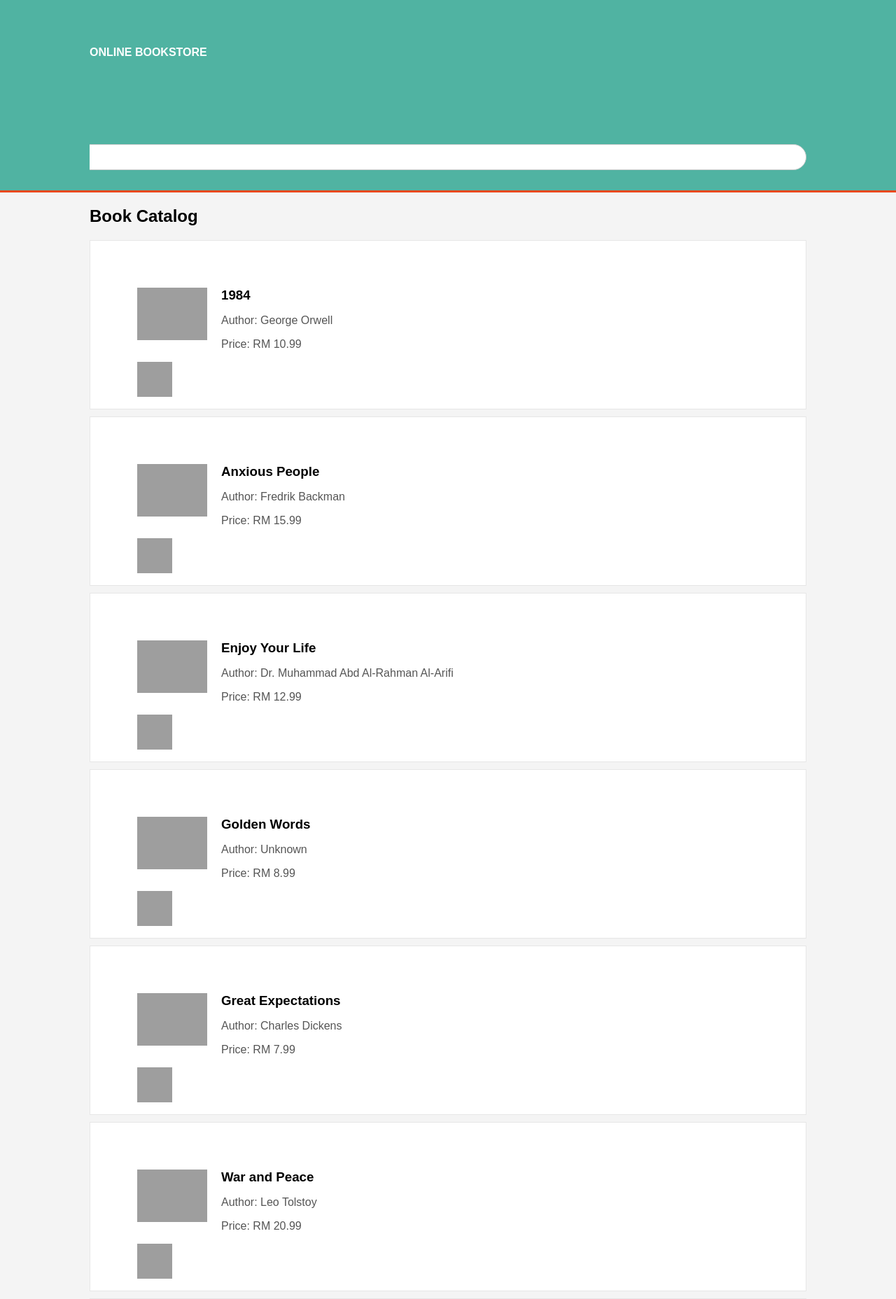
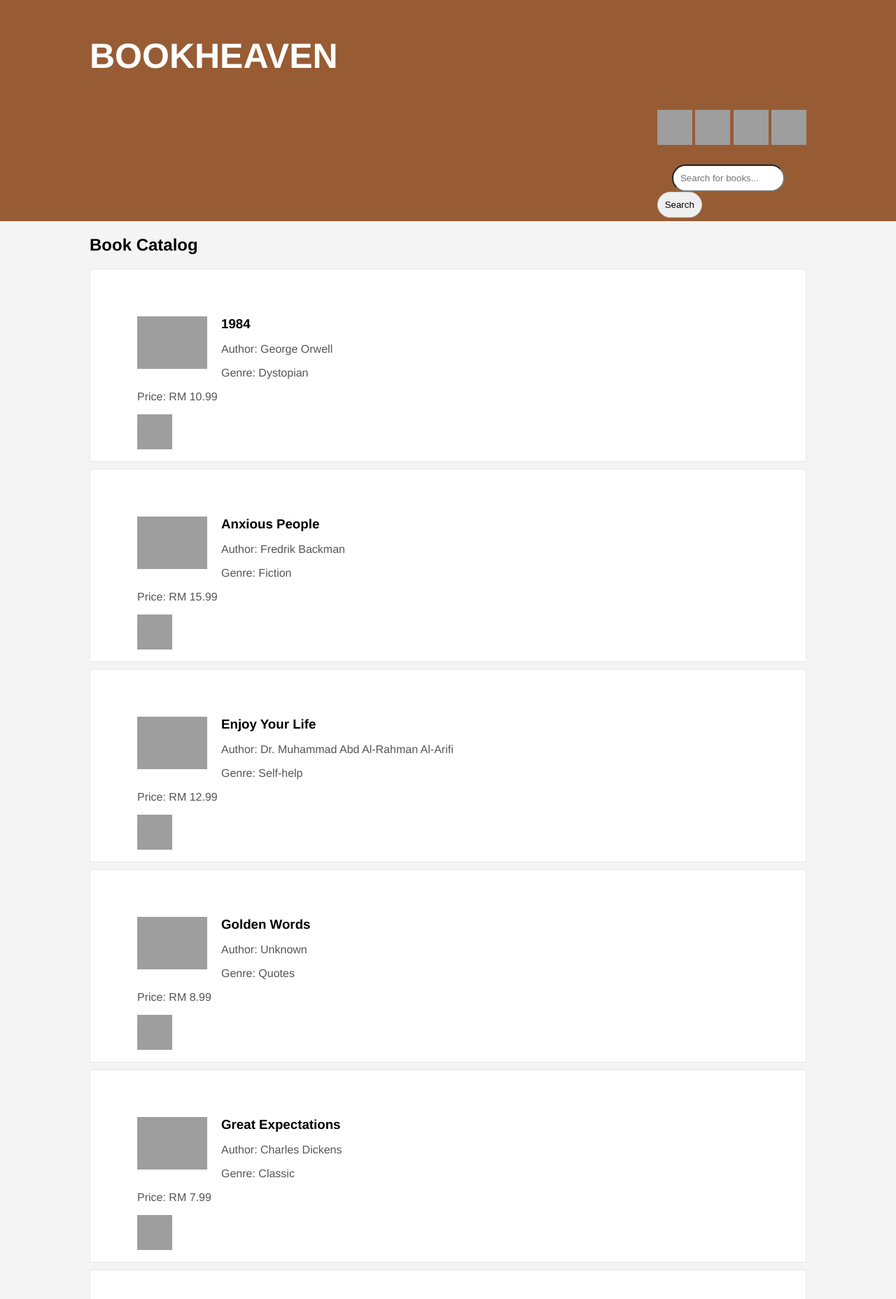
Before and after one commit to YoungMars3/Mars-Python, a Flask app: page / in a window 1280 px wide. Shown: the top 1856 px of the page at 70% size. Run offline with Flask 3, Linux system fonts and the light colour scheme; grey boxes are pictures that could not be loaded.

Commit message:
added some changes

```diff
--- a/static/css/styles.css
+++ b/static/css/styles.css
@@ -1,5 +1,5 @@
 body {
-    font-family: 'Arial', sans-serif;
+    font-family:'Franklin Gothic Medium', 'Arial Narrow', Arial, sans-serif;
     background-color: #f4f4f4;
     margin: 0;
     padding: 0;
@@ -12,18 +12,18 @@
 }
 
 header {
-    background: #50b3a2;
+    background: #975c34;
     color: white;
     padding-top: 30px;
+    padding-bottom: 5px;
     min-height: 70px;
-    border-bottom: #e8491d 3px solid;
 }
 
 header a {
     color: #ffffff;
     text-decoration: none;
     text-transform: uppercase;
-    font-size: 16px;
+    font-size: 50px;
 }
 
 header ul {
@@ -85,62 +85,33 @@
 footer {
     padding: 20px;
     color: #ffffff;
-    background-color: #e8491d;
+    background-color: #975c34;
     text-align: center;
 }
 
-.flash {
-    padding: 10px;
-    margin: 10px 0;
-    border: 1px solid transparent;
-    border-radius: 5px;
-}
-
-.success {
-    color: #155724;
-    background-color: #d4edda;
-    border-color: #c3e6cb;
-}
-
-.error {
-    color: #721c24;
-    background-color: #f8d7da;
-    border-color: #f5c6cb;
-}
-
-.flash-message {
-    padding: 10px;
-    margin-bottom: 10px;
-    border: 1px solid transparent;
-    border-radius: 5px;
-    text-align: center;
-}
-
-.flash-message.info {
-    color: #0c5460;
-    background-color: #d1ecf1;
-    border-color: #bee5eb;
-}
-
 .cart-count {
-  position: absolute;
-  top: 160px;
-  right: 295px;
-  padding: 3px 7px;
+  padding: 1px 15px;
   border-radius: 50%;
   background-color: red;
   color: white;
-  font-size: 0.75em;
+}
+
+.search-container {
+  width: 100%; /* Full width of its parent */
+  max-width: 1200px; /* Limits the maximum width */
+  margin: 0 auto; /* Centers the container */
+  padding: 0 10%; /* Adds padding to the left and right */
+  box-sizing: border-box; /* Ensures padding is included in the width */
 }
 
 #searchBar {
-    width: 1500px; /* Makes the search bar full width of its container */
-    padding: 10px; /* Adds some space inside the search bar */
-    border-radius: 25px; /* Gives rounded corners to the search bar */
-    border: 1px solid #ccc; /* Optional: Adds a border to the search bar */
-    /* Additional optional styling */
-    box-sizing: border-box; /* Ensures padding doesn't affect the final width */
+  width: 80%; /* Adjusted width */
+  margin: 0 auto; /* Centers the search bar */
+  padding: 10px; /* Adjust padding to your preference */
+  border-radius: 25px; /* Rounded corners */
+  /* Add any other styles for the search bar */
 }
+
 
 /* HTML: <div class="loader"></div> */
 .loader {
@@ -167,3 +138,110 @@
   50%   {transform:scaleY(-1) rotate(0deg)}
   100%  {transform:scaleY(-1) rotate(-135deg)}
 }
+
+/* Show Cart Button */
+.show-cart-btn:hover {
+  position: auto;
+  border: none;
+  cursor: pointer;
+  /* Add any additional properties you wish */
+}
+
+/* Add to Cart Button */
+.add-to-cart-btn {
+  position: auto;
+  border: none;
+  cursor: pointer;
+  /* Add any additional properties you wish */
+}
+
+/* Login Button */
+.login-btn {
+  position: auto;
+  border: none;
+  cursor: pointer;
+  /* Add any additional properties you wish */
+}
+
+/* Logout Button */
+.logout-btn {
+  position: auto;
+  border: none;
+  cursor: pointer;
+  /* Add any additional properties you wish */
+}
+
+/* Home Button */
+.home-btn {
+  position: auto;
+  border: none;
+  cursor: pointer;
+  /* Add any additional properties you wish */
+}
+
+/* Register Button */
+.register-btn {
+  position: auto;
+  border: none;
+  cursor: pointer;
+  /* Add any additional properties you wish */
+}
+
+/* Search Button */
+.search-btn {
+  position: auto;
+  padding: 10px; /* Adds some space inside the search bar */
+  border-radius: 25px; /* Gives rounded corners to the search bar */
+  border: 1px solid #ccc; /* Optional: Adds a border to the search bar */
+  /* Additional optional styling */
+  box-sizing: border-box; /* Ensures padding doesn't affect the final width */
+}
+
+ /* Register Button*/
+.register-btn:hover {
+  background-color: #804d2c; /* Darker shade of green */
+  border-radius: 20px;
+}
+
+
+/* Add to Cart Button */
+.add-to-cart-btn:hover {
+  background-color: #d1d1d1; /* Darker shade of green */
+  border-radius: 20px;
+}
+
+/* Show Cart Button */
+.show-cart-btn:hover {
+  background-color: #804d2c; /* Darker shade of green */
+  border-radius: 20px;
+}
+
+/* Login Button */
+.login-btn:hover {
+  background-color: #804d2c; /* Darker shade of green */
+  border-radius: 20px;
+}
+
+/* Logout Button */
+.logout-btn:hover {
+  background-color: #804d2c; /* Darker shade of green */
+  border-radius: 20px;
+}
+
+/* Home Button */
+.home-btn:hover {
+  background-color: #804d2c; /* Darker shade of green */
+  border-radius: 20px;
+}
+
+/* Register Button */
+.register-btn:hover {
+  background-color: #804d2c; /* Darker shade of green */
+  border-radius: 20px;
+}
+
+/* Search Button */
+.search-btn:hover {
+  background-color: #804d2c; /* Darker shade of green */
+  border-radius: 20px;
+}
--- a/templates/cart.html
+++ b/templates/cart.html
@@ -11,7 +11,8 @@
                     <img src="{{ book_info.details.cover }}" alt="{{ book_info.details.title }}">
                     <h3>{{ book_info.details.title }}</h3>
                     <p>Author: {{ book_info.details.author }}</p>
-                    <p>Price: ${{ book_info.details.price }}</p>
+                    <p>Price: RM {{ book_info.details.price }}</p>
+                    <p>Genre: {{ book_info.details.genre }}</p>
                     <p>Quantity: {{ book_info.quantity }}</p>
                     <div class="cart-buttons">
                         <a href="{{ url_for('add_to_cart', book_id=book_id) }}">+</a>
--- a/templates/index.html
+++ b/templates/index.html
@@ -10,8 +10,10 @@
                 <img src="{{ book.cover }}" alt="{{ book.title }}">
                 <h3>{{ book.title }}</h3>
                 <p>Author: {{ book.author }}</p>
+                <p>Genre: {{ book.genre }}</p>
                 <p>Price: RM {{ book.price }}</p>
-                <a href="{{ url_for('add_to_cart', book_id=book.id) }}"><img src="https://as1.ftcdn.net/jpg/05/98/80/10/160_F_598801080_FtSsT9XaDJvCJGdKWafNpy9pE4obutxY.png" alt="Add to Cart" style="width: 50px; height: 50px;"></a>
+
+                <a href="{{ url_for('add_to_cart', book_id=book.id) }}"><img src="https://as1.ftcdn.net/jpg/05/98/80/10/160_F_598801080_FtSsT9XaDJvCJGdKWafNpy9pE4obutxY.png" alt="Add to Cart" class="add-to-cart-btn" style="width: 50px; height: 50px;"></a>
             </div>
         {% endfor %}
     </div>
--- a/templates/layout.html
+++ b/templates/layout.html
@@ -2,39 +2,41 @@
 <html lang="en">
 <head>
     <meta charset="UTF-8">
-    <title>{% block title %}Online Bookstore{% endblock %}</title>
+    <meta name="viewport" content="width=device-width, initial-scale=1">
+    <title>{% block title %}BookHeaven{% endblock %}</title>
     <link rel="stylesheet" type="text/css" href="{{ url_for('static', filename='css/styles.css') }}">
     {% block head %}{% endblock %}
 </head>
 <body>
     <header>
         <div class="container">
-            <h1><a href="{{ url_for('index') }}">Online Bookstore</a></h1>
+            <h1><a href="{{ url_for('index') }}">BookHeaven</a></h1>
             <nav>
                 <ul>
-                    <a href="{{ url_for('index') }}"><img src="https://as1.ftcdn.net/jpg/05/05/30/96/160_F_505309624_7mvvbPkpLyCWHhbsKkW9Dcnj2vqGfKgI.png" alt="Home" style="width: 50px; height: 50px;"></a>
+                    <a href="{{ url_for('index') }}"><img src="https://as1.ftcdn.net/jpg/05/05/30/96/160_F_505309624_7mvvbPkpLyCWHhbsKkW9Dcnj2vqGfKgI.png" alt="Home" class="home-btn" style="width: 50px; height: 50px;"></a>
+
+                    {% if current_user.is_authenticated %}
+                      <a href="{{ url_for('logout') }}"><img src="https://as1.ftcdn.net/jpg/02/27/38/98/160_F_227389862_0enphNVuxfD3MAHVpKy4aasO3WX0H528.png" alt="Logout" class="logout-btn" style="width: 50px; height: 50px;"></a>
+                        <p>Welcome, {{ current_user.email }}!</p>
+                    {% else %}
+                    <a href="{{ url_for('login') }}"><img src="https://as2.ftcdn.net/jpg/05/12/69/33/160_F_512693361_CdfvdWksxnTtPebMQOITDvn7Wd9uFQR5.png" alt="Login" class="login-btn" style="width: 50px; height: 50px;"></a>
+                        <a href="{{ url_for('register') }}"><img src="https://as2.ftcdn.net/jpg/05/75/21/29/160_F_575212987_2XUbFpjAVSgx457aHlbQW9XaosYkiwZz.png" alt="Register" class="register-btn" style="width: 50px; height: 50px;"></a>
+
+                    {% endif %}
                     <a href="{{ url_for('show_cart') }}">
-                        <img src="https://as1.ftcdn.net/jpg/03/30/45/76/160_F_330457600_gd0dmD9akOHwzTQqbASXruDeggxHnxgJ.png" alt="Cart" style="width: 50px; height: 50px;">
+                        <img src="https://as1.ftcdn.net/jpg/03/30/45/76/160_F_330457600_gd0dmD9akOHwzTQqbASXruDeggxHnxgJ.png" alt="Cart" class="show-cart-btn" style="width: 50px; height: 50px;">
                         {% if session['cart'] %}
                             <span class="cart-count">{{ session['cart']|length }}</span>
                         {% endif %}
                     </a>
 
-                    {% if current_user.is_authenticated %}
-                      <a href="{{ url_for('logout') }}"><img src="https://as1.ftcdn.net/jpg/02/27/38/98/160_F_227389862_0enphNVuxfD3MAHVpKy4aasO3WX0H528.png" alt="Logout" style="width: 50px; height: 50px;"></a>
-                        <p>Welcome, {{ current_user.email }}!</p>
-                    {% else %}
-                    <a href="{{ url_for('login') }}"><img src="https://as2.ftcdn.net/jpg/05/12/69/33/160_F_512693361_CdfvdWksxnTtPebMQOITDvn7Wd9uFQR5.png" alt="Login" style="width: 50px; height: 50px;"></a>
-                        <a href="{{ url_for('register') }}"><img src="https://as2.ftcdn.net/jpg/05/75/21/29/160_F_575212987_2XUbFpjAVSgx457aHlbQW9XaosYkiwZz.png" alt="Register" style="width: 50px; height: 50px;"></a>
-
-                    {% endif %}
-
                 </ul>
                 <form action="{{ url_for('search') }}" method="get">
-                <input type="text" id= "searchBar" name="query" placeholder="Search for books...">
-                <button type="submit">
-                    <img src="https://as1.ftcdn.net/jpg/05/11/41/34/160_F_511413439_NTMyP1Y3pFxwkgM7z0CP1zE2xtUEgaVV.png" alt="Search" style="width: 20px; height: 20px;">
-                </button>
+                <div class="search-container">
+                    <input type="text" id="searchBar" name="query" placeholder="Search for books...">
+                </div>
+
+                <button type="submit" class="search-btn">Search</button>
                 </form>
 
             </nav>
@@ -55,7 +57,7 @@
 
     <footer>
         <div class="container">
-            <p>&copy; 2024 Online Bookstore</p>
+            <p>&copy; 2024 Group 9 Book Store</p>
         </div>
     </footer>
 
```
Also changed, not shown: instance/mydatabase.db.
